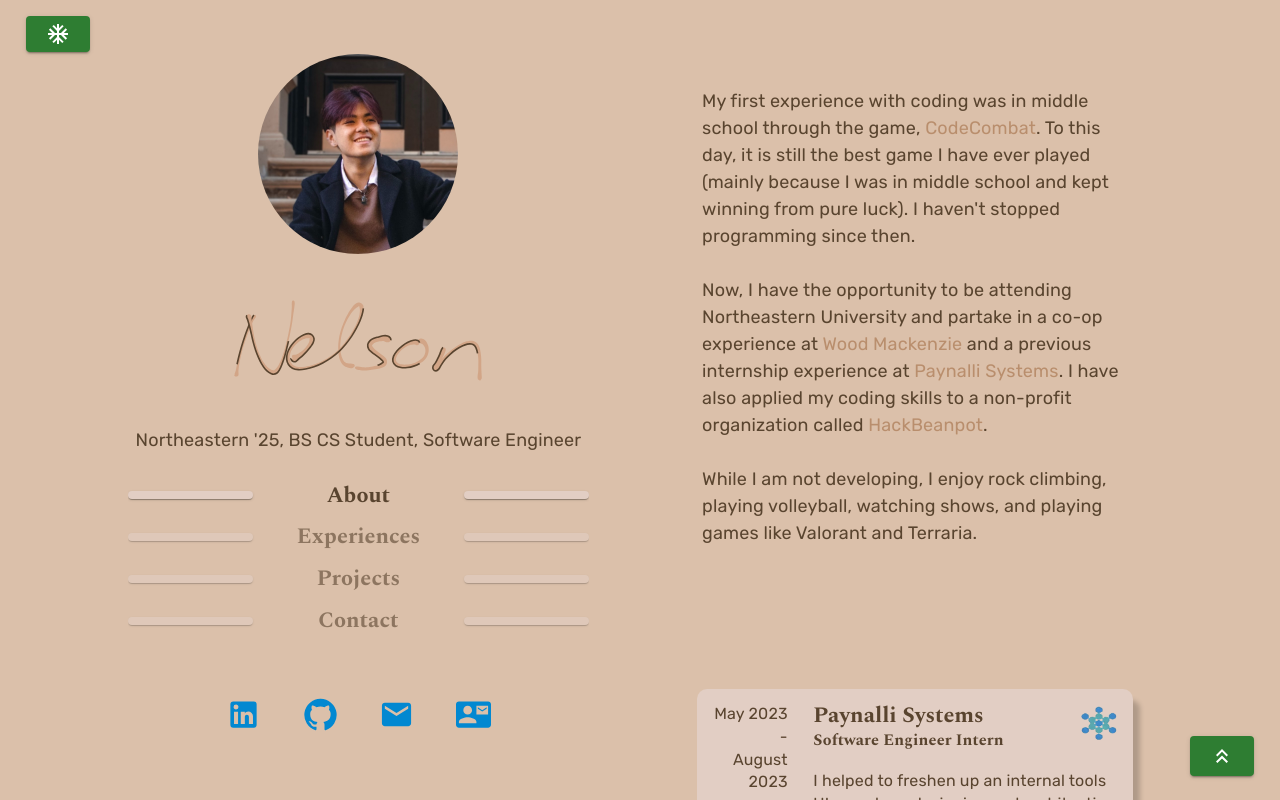
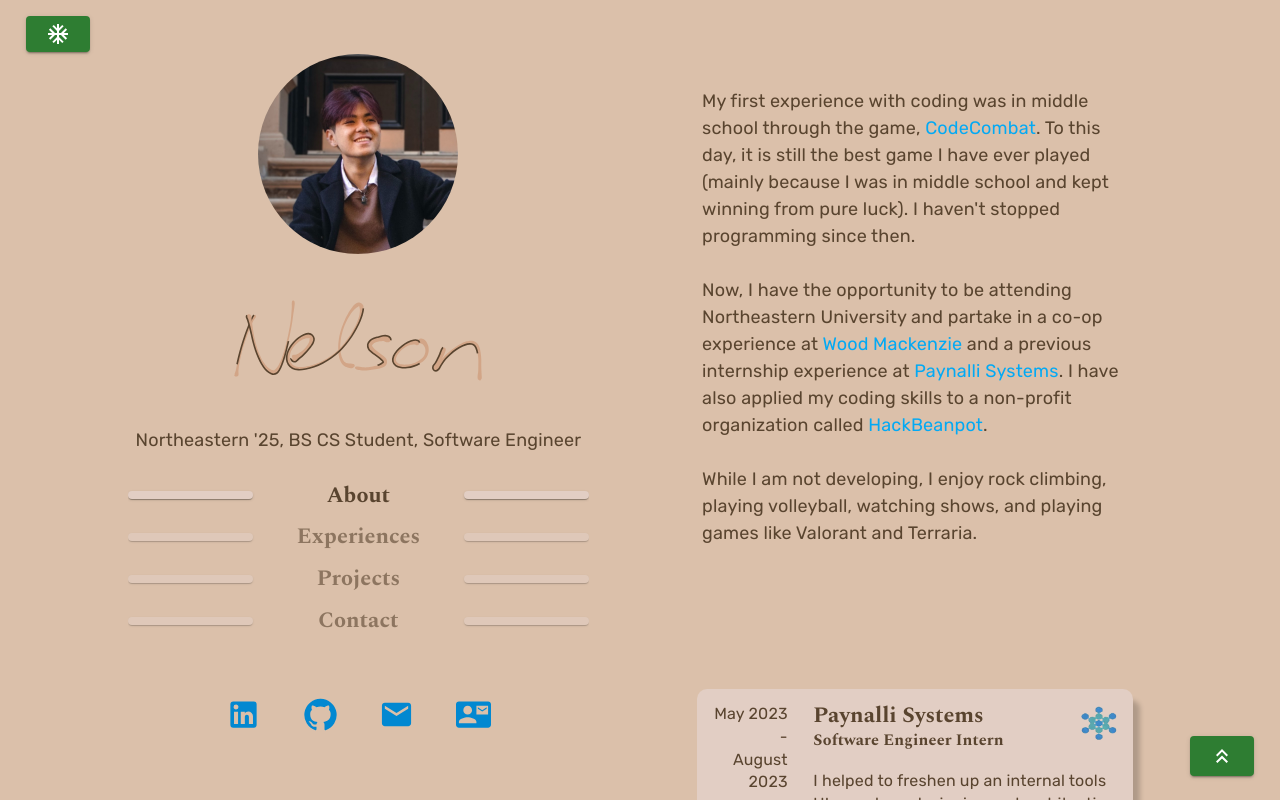
Before and after one commit to NelsonDong41/nelson-personal-portfolio, a Next.js app: page / in a window 1280 px wide. Shown: the top 800 px of the page. Built offline with nearby package versions, Linux system fonts and the light colour scheme.

Commit message:
Update Resume and Link color

```diff
--- a/components/Sections/SectionTypography.tsx
+++ b/components/Sections/SectionTypography.tsx
@@ -1,4 +1,4 @@
-import { Link, Typography } from "@mui/material";
+import { Link, Typography, useTheme } from "@mui/material";
 import React from "react";
 import { palette, PaletteProps } from "@mui/system";
 import styled from "@emotion/styled";
@@ -74,13 +74,14 @@
 };
 
 const StyledLinkBase = styled(Link)<PaletteProps & StyledTypographyProps>`
-  ${palette};
+  ${palette}
 `;
 
 export default function StyledLink({
   link,
   children,
 }: PaletteProps & StyledTypographyProps) {
+  const theme = useTheme();
   return (
     <span
       onMouseEnter={() => {
@@ -95,6 +96,7 @@
         href={link || "404"}
         style={{ textDecoration: "none" }}
         target="_blank"
+        color = {theme.palette.info.light}
       >
         {children}
       </StyledLinkBase>
```
Also changed, not shown: 1 other file (tests, documents, lock files or other folders).
